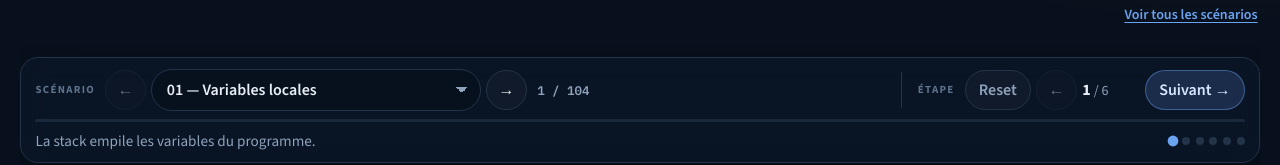
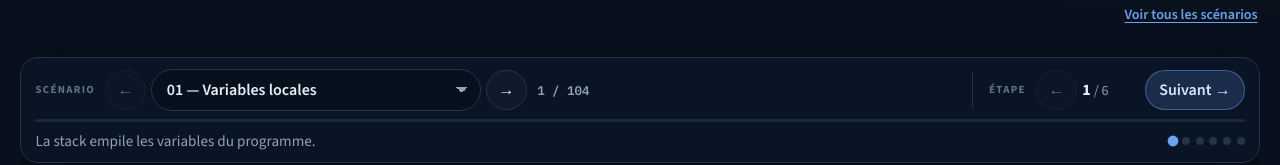
Before and after one commit to fpluquet/csharp-interactif, a Vue app: page /s/locals in a window 1280 px wide. Shown: the part 240-405 px from the top of the page. Built offline with nearby package versions, Linux system fonts and the light colour scheme.

Commit message:
Remove reset functionality from PlayerToolbar and ScenarioPlayer components to streamline user interactions and simplify the scenario player logic.

```diff
--- a/src/components/PlayerToolbar.vue
+++ b/src/components/PlayerToolbar.vue
@@ -18,7 +18,6 @@ const emit = defineEmits<{
   select: [id: string];
   prevStep: [];
   nextStep: [];
-  reset: [];
   goto: [index: number];
 }>();
 
@@ -117,15 +116,6 @@ function onSelectChange(event: Event) {
         <span class="toolbar__label">Étape</span>
 
         <div class="toolbar__cluster">
-          <button
-            class="btn btn--ghost"
-            type="button"
-            title="Réinitialiser (Home)"
-            @click="emit('reset')"
-          >
-            Reset
-          </button>
-
           <button
             class="btn btn--icon"
             type="button"
@@ -389,10 +379,6 @@ function onSelectChange(event: Event) {
       background: rgba(107, 163, 240, 0.28);
     }
   }
-
-  &--ghost {
-    color: var(--text-muted);
-  }
 }
 
 @media (max-width: 980px) {
--- a/src/components/ScenarioPlayer.vue
+++ b/src/components/ScenarioPlayer.vue
@@ -36,7 +36,6 @@ const {
   prev,
   goto,
   gotoLine,
-  reset,
 } = useScenarioPlayer(scenarioRef);
 
 const stepLabel = computed(() => `Étape ${currentIndex.value + 1} / ${stepCount.value}`);
@@ -83,7 +82,6 @@ const nextHighlightExpr = computed(
       @select="emit('select', $event)"
       @prev-step="prev"
       @next-step="next"
-      @reset="reset"
       @goto="goto"
     />
 
--- a/src/composables/useScenarioPlayer.ts
+++ b/src/composables/useScenarioPlayer.ts
@@ -123,6 +123,5 @@ export function useScenarioPlayer(scenario: Ref<Scenario>) {
     prev,
     goto,
     gotoLine,
-    reset,
   };
 }
```
